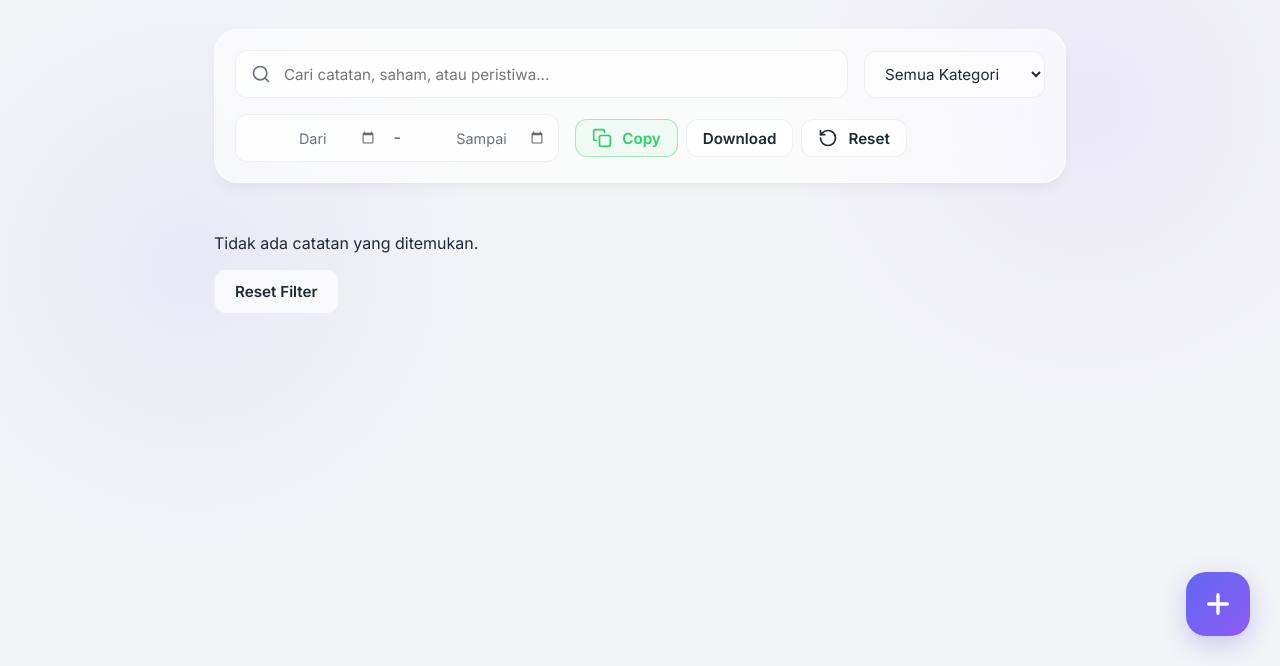
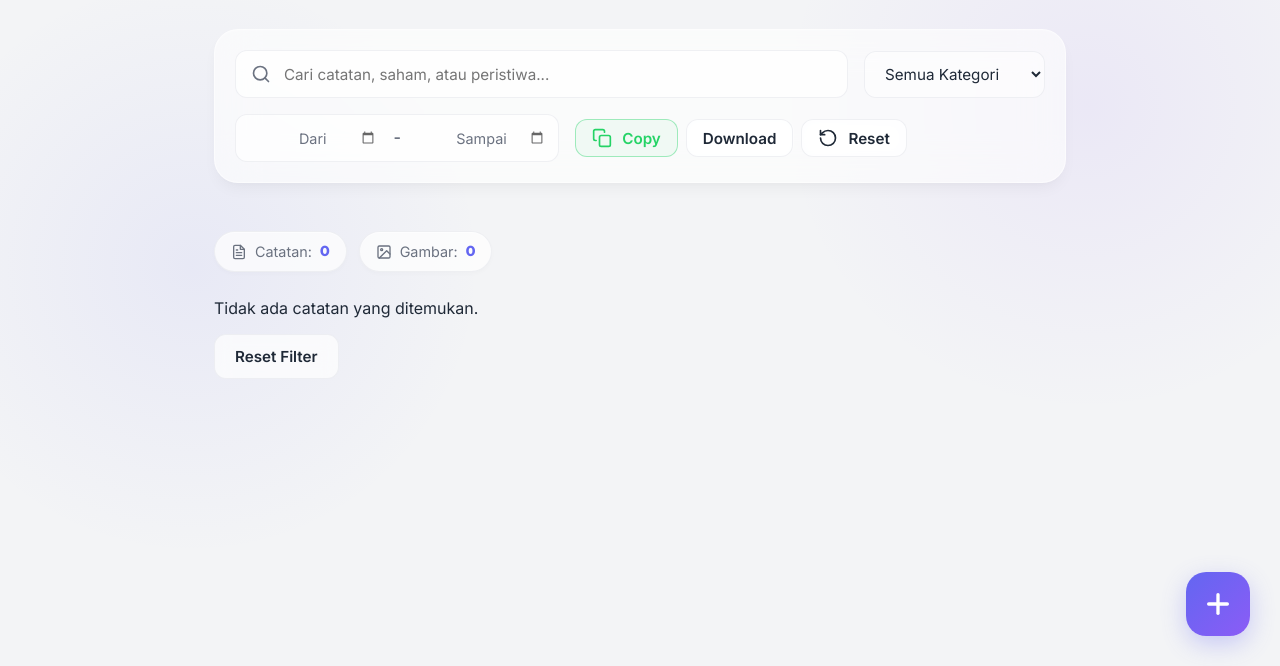
Before and after one commit to Yuukinaesa/JournalFinance, a plain HTML site: page index.html in a window 1280 px wide. Shown: the part 134-800 px from the top of the page. Drawn offline with Linux system fonts and the light colour scheme.

Commit message:
Update index.html

```diff
--- a/index.html
+++ b/index.html
@@ -4,7 +4,11 @@
 <head>
     <meta charset="UTF-8">
     <meta name="viewport" content="width=device-width, initial-scale=1.0">
-    <title>JournalFinance</title>
+    <title>JournalFinance - Catatan Harian Investasi & Keuangan</title>
+    <meta name="description"
+        content="Aplikasi jurnal keuangan pribadi yang modern, aman, dan offline-ready. Catat saham, kripto, dan peristiwa penting Anda.">
+    <meta name="keywords" content="journal, finance, investasi, saham, kripto, catatan keuangan, pwa">
+    <meta name="author" content="JournalFinance Team">
     <!-- Import Google Fonts: Outfit for Headings, Inter for Body -->
     <link rel="preconnect" href="https://fonts.googleapis.com">
     <link rel="preconnect" href="https://fonts.gstatic.com" crossorigin>
@@ -419,6 +423,35 @@
         .filter-actions {
             display: flex;
             gap: 8px;
+        }
+
+        /* --- Stats Bar --- */
+        .stats-bar {
+            display: flex;
+            gap: 12px;
+            margin-bottom: 24px;
+            font-size: 0.9rem;
+            color: var(--text-muted);
+            animation: fadeIn 0.6s ease-out forwards;
+            flex-wrap: wrap;
+        }
+
+        .stat-item {
+            display: flex;
+            align-items: center;
+            gap: 8px;
+            background: var(--bg-card);
+            padding: 8px 16px;
+            border-radius: 99px;
+            border: 1px solid var(--border-color);
+            box-shadow: var(--shadow-sm);
+            backdrop-filter: blur(10px);
+        }
+
+        .stat-value {
+            color: var(--primary);
+            font-weight: 800;
+            font-family: var(--font-display);
         }
 
         /* --- Journal List --- */
@@ -970,6 +1003,11 @@
             </div>
         </header>
 
+        <!-- Stats Bar -->
+        <div id="statsBar" class="stats-bar">
+            <!-- Stats injected by JS -->
+        </div>
+
         <!-- Main List -->
         <main id="journalList" class="journal-list">
             <!-- Items injected by JS -->
@@ -1446,6 +1484,26 @@
                 const listContainer = document.getElementById('journalList');
                 const filtered = this.getFilteredData();
 
+                // Update Stats
+                const totalNotes = filtered.length;
+                const totalImages = filtered.filter(i => i.image).length;
+                const statsEl = document.getElementById('statsBar');
+
+                if (statsEl) {
+                    statsEl.innerHTML = `
+                        <div class="stat-item">
+                            <svg viewBox="0 0 24 24" width="16" height="16" stroke="currentColor" stroke-width="2" fill="none" stroke-linecap="round" stroke-linejoin="round"><path d="M14 2H6a2 2 0 0 0-2 2v16a2 2 0 0 0 2 2h12a2 2 0 0 0 2-2V8z"></path><polyline points="14 2 14 8 20 8"></polyline><line x1="16" y1="13" x2="8" y2="13"></line><line x1="16" y1="17" x2="8" y2="17"></line><polyline points="10 9 9 9 8 9"></polyline></svg>
+                            <span>Catatan:</span>
+                            <span class="stat-value">${totalNotes}</span>
+                        </div>
+                        <div class="stat-item">
+                            <svg viewBox="0 0 24 24" width="16" height="16" stroke="currentColor" stroke-width="2" fill="none" stroke-linecap="round" stroke-linejoin="round"><rect x="3" y="3" width="18" height="18" rx="2" ry="2"></rect><circle cx="8.5" cy="8.5" r="1.5"></circle><polyline points="21 15 16 10 5 21"></polyline></svg>
+                            <span>Gambar:</span>
+                            <span class="stat-value">${totalImages}</span>
+                        </div>
+                    `;
+                }
+
                 listContainer.innerHTML = '';
 
                 if (filtered.length === 0) {
@@ -1484,18 +1542,18 @@
                                 </div>
                             </div>
                             <div class="card-actions">
-                                <button class="btn-icon action-star ${isHigh ? 'active' : ''}" onclick="app.toggleHighlight('${cleanId}')" title="Highlight">
+                                <button class="btn-icon action-star ${isHigh ? 'active' : ''}" onclick="app.toggleHighlight('${cleanId}')" title="Highlight" aria-label="Highlight Catatan">
                                     <svg viewBox="0 0 24 24" fill="${isHigh ? 'currentColor' : 'none'}" stroke="${isHigh ? 'none' : 'currentColor'}" stroke-width="2" stroke-linecap="round" stroke-linejoin="round"><polygon points="12 2 15.09 8.26 22 9.27 17 14.14 18.18 21.02 12 17.77 5.82 21.02 7 14.14 2 9.27 8.91 8.26 12 2"></polygon></svg>
                                 </button>
-                                <button class="btn-icon action-edit" onclick="app.editEntry('${cleanId}')" title="Edit">
+                                <button class="btn-icon action-edit" onclick="app.editEntry('${cleanId}')" title="Edit" aria-label="Edit Catatan">
                                     <svg viewBox="0 0 24 24" fill="none" stroke="currentColor" stroke-width="2" stroke-linecap="round" stroke-linejoin="round"><path d="M12 20h9"></path><path d="M16.5 3.5a2.121 2.121 0 0 1 3 3L7 19l-4 1 1-4L16.5 3.5z"></path></svg>
                                 </button>
-                                <button class="btn-icon action-pin ${item.pinned ? 'active' : ''}" onclick="app.togglePin('${cleanId}')" title="${item.pinned ? 'Unpin' : 'Pin'}">
+                                <button class="btn-icon action-pin ${item.pinned ? 'active' : ''}" onclick="app.togglePin('${cleanId}')" title="${item.pinned ? 'Unpin' : 'Pin'}" aria-label="${item.pinned ? 'Unpin Catatan' : 'Pin Catatan'}">
                                      <svg viewBox="0 0 24 24" fill="${item.pinned ? 'currentColor' : 'none'}" stroke="${item.pinned ? 'none' : 'currentColor'}" stroke-width="2" stroke-linecap="round" stroke-linejoin="round">
                                         <line x1="12" y1="17" x2="12" y2="22"></line><path d="M5 17h14v-1.76a2 2 0 0 0-1.11-1.79l-1.78-.9A2 2 0 0 1 15 10.76V6h1a2 2 0 0 0 0-4H8a2 2 0 0 0 0 4h1v4.76a2 2 0 0 1-1.11 1.79l-1.78.9A2 2 0 0 0 5 15.24Z"></path>
                                      </svg>
                                 </button>
-                                <button class="btn-icon action-delete" onclick="app.initiateDelete('${cleanId}')" title="Hapus">
+                                <button class="btn-icon action-delete" onclick="app.initiateDelete('${cleanId}')" title="Hapus" aria-label="Hapus Catatan">
                                     <svg viewBox="0 0 24 24" fill="none" stroke="currentColor" stroke-width="2" stroke-linecap="round" stroke-linejoin="round"><polyline points="3 6 5 6 21 6"></polyline><path d="M19 6v14a2 2 0 0 1-2 2H7a2 2 0 0 1-2-2V6m3 0V4a2 2 0 0 1 2-2h4a2 2 0 0 1 2-2v2"></path><line x1="10" y1="11" x2="10" y2="17"></line><line x1="14" y1="11" x2="14" y2="17"></line></svg>
                                 </button>
                             </div>
```
